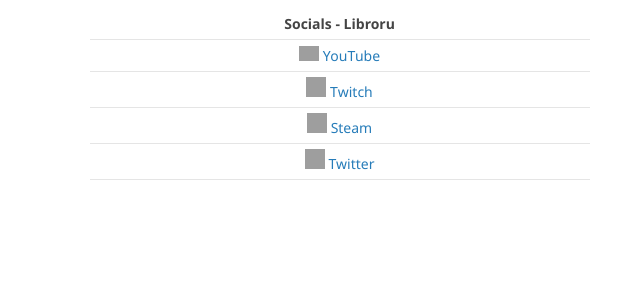
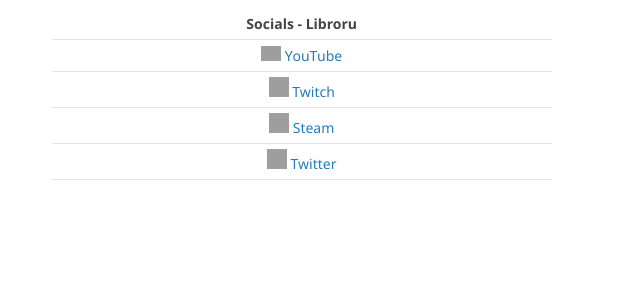
Before and after one commit to Libror/sociallinks, a Jekyll site: the page built from index.md, in a window 1280 px wide. Shown: the top 300 px of the page, without its empty margins (424-1064 px from the left). Built offline with Jekyll 4.4.1, drawn with Linux system fonts in a browser that asks for light colours; grey boxes are pictures that could not be loaded.

Commit message:
Update jekyll-theme-minimal.scss

```diff
--- a/_sass/jekyll-theme-minimal.scss
+++ b/_sass/jekyll-theme-minimal.scss
@@ -45,7 +45,7 @@
 }
 .wrapper {
   width:0px;
-  margin-left:40%;
+  margin-left:37%;
 }
 blockquote {
   border-left:1px solid #e5e5e5;
```
